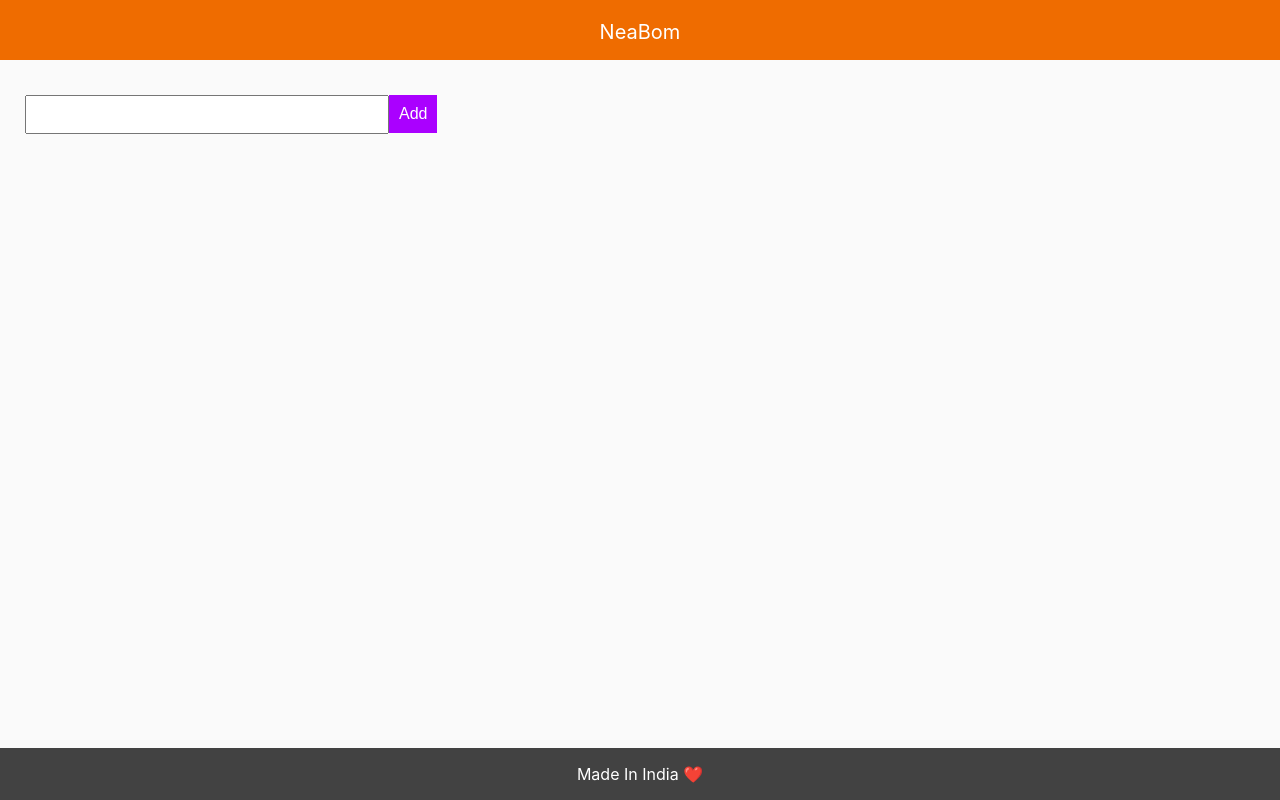
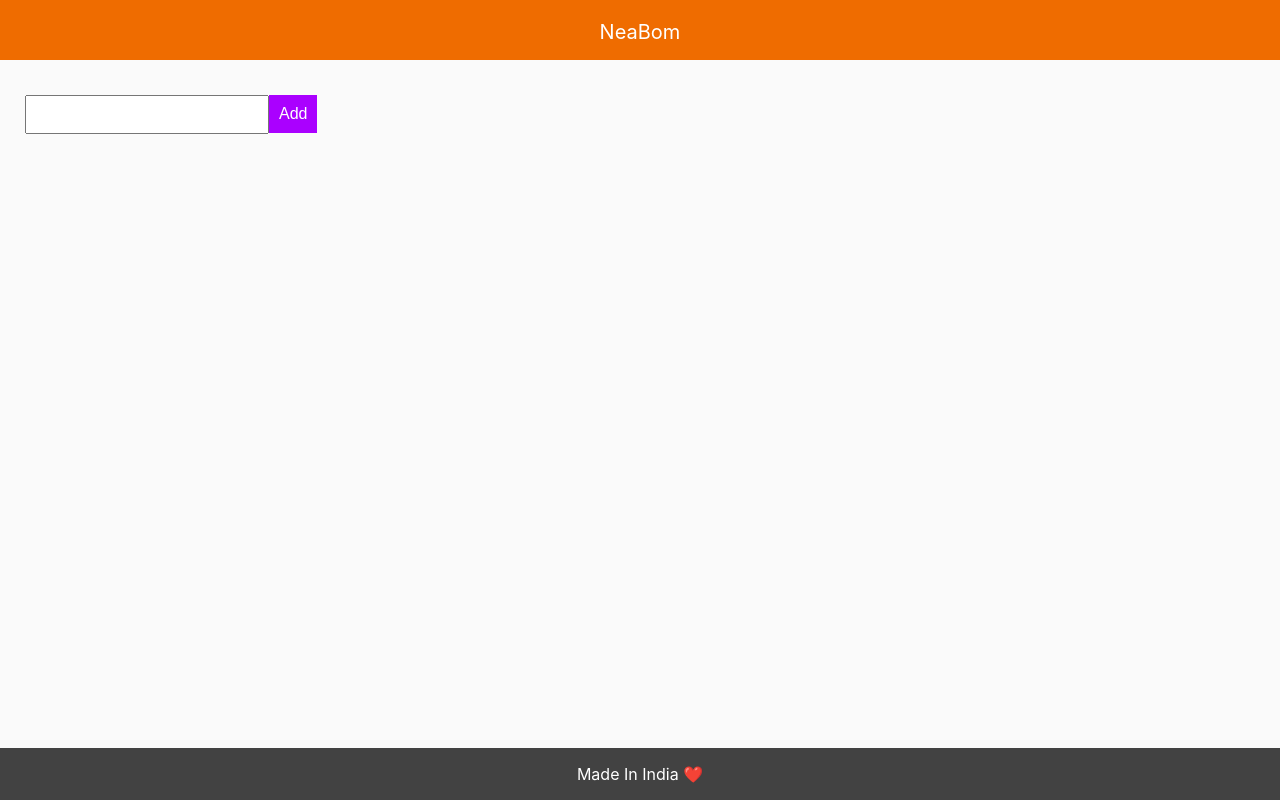
Before and after one commit to TejasChaudhariNdb/Renter, a React (Create React App) app: page / in a window 1280 px wide. Built offline with nearby package versions, Linux system fonts and the light colour scheme.

Commit message:
width Change Input

```diff
--- a/src/todo.css
+++ b/src/todo.css
@@ -20,7 +20,7 @@
   .input{
       margin-top:10px;
       margin-bottom:10px;
-      width: 340px;
+      width: 220px;
       padding:10px;
   }
   button{
```
